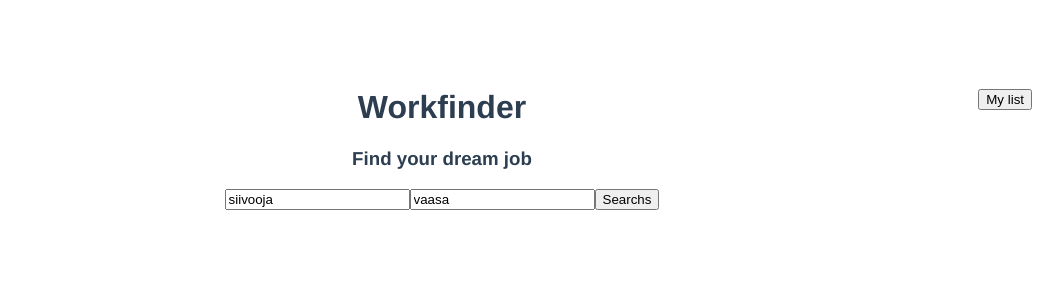
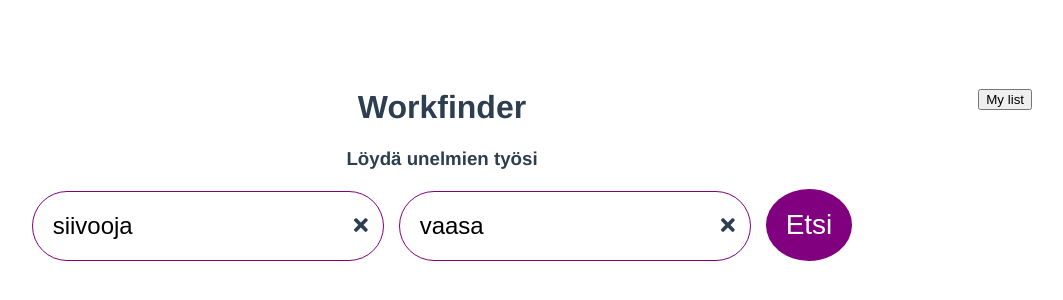
Before and after one commit to Kartturi/workfinder, a Vue app in the folder client/: page / in a window 1280 px wide. Shown: the top 300 px of the page, without its empty margins (198-1261 px from the left). Built offline with nearby package versions, Linux system fonts and the light colour scheme.

Commit message:
init finnish css styling

```diff
--- a/client/src/components/JobList.vue
+++ b/client/src/components/JobList.vue
@@ -3,7 +3,7 @@
     <li v-for="(job,i) in jobs" v-bind:key="`${i}-${job.id}`">
       <!-- <jobListItem v-bind:job="job"></jobListItem> -->
 
-      <joblistitem v-bind:job="job"></joblistitem>
+      <joblistitem v-bind="{job, ownlist, deleteJob}"></joblistitem>
     </li>
   </ul>
 </template>
@@ -12,10 +12,11 @@
 <script>
 import JobListItem from "./JobListItem";
 export default {
-  props: ["jobs"],
+  props: ["jobs", "ownlist", "deleteJob"],
   components: {
     joblistitem: JobListItem
-  }
+  },
+  created() {}
 };
 </script>
 
--- a/client/src/components/JobListItem.vue
+++ b/client/src/components/JobListItem.vue
@@ -14,13 +14,21 @@
       </a>
     </div>
     <div class="joblist-item joblist-item-own">
-      <p>
+      <p v-if="!ownlist">
         <font-awesome-icon
           v-bind:class="{active: clicked}"
-          v-on:click="handleClick"
+          v-on:click="handlePlusClick"
           icon="plus"
           class="ownlist-btn"
         />
+      </p>
+      <p v-if="ownlist">
+        <font-awesome-icon
+          v-bind:class="{active_minus: clickedMinus}"
+          v-on:click="handleMinusClick"
+          icon="minus"
+          class="ownlist-btn"
+        ></font-awesome-icon>
       </p>
     </div>
   </div>
@@ -31,12 +39,21 @@
 export default {
   data() {
     return {
-      clicked: false
+      clicked: false,
+      clickedMinus: false
     };
   },
-  props: ["job"],
+  props: ["job", "ownlist", "deleteJob"],
   methods: {
-    handleClick(e) {
+    handleMinusClick(e) {
+      this.clickedMinus = true;
+      let storageJobs = JSON.parse(localStorage.getItem("jobs"));
+      let newStorageArr = storageJobs.filter(job => job.id !== this.job.id);
+      this.deleteJob(newStorageArr);
+
+      return localStorage.setItem("jobs", JSON.stringify(newStorageArr));
+    },
+    handlePlusClick(e) {
       if (this.clicked) return;
       this.clicked = true;
 
@@ -51,13 +68,17 @@ export default {
         return localStorage.setItem("jobs", JSON.stringify([this.job]));
       }
     }
-  }
+  },
+  created() {}
 };
 </script>
 
 <style>
 .active {
   color: green;
+}
+.active_minus {
+  color: red;
 }
 .joblist-items {
   display: flex;
--- a/client/src/components/OwnList.vue
+++ b/client/src/components/OwnList.vue
@@ -1,10 +1,11 @@
 <template>
   <div class="home">
     <h1>Workfinder</h1>
-    <h3>Find your dream job</h3>
-    <h3>Ownlist</h3>
+
+    <h3>Sinun listasi</h3>
+
     <div class="joblist-container-own">
-      <joblist v-bind:jobs="jobs"/>
+      <joblist v-bind="{jobs, ownlist:showOwnList, deleteJob}"/>
     </div>
   </div>
 </template>
@@ -23,16 +24,20 @@ export default {
       backUpJobs: null,
       jobs: null,
       test: "",
-      errors: []
+      errors: [],
+      showOwnList: true
     };
   },
   components: {
     joblist: JobList,
     sorting: Sorting
   },
-  methods: {},
+  methods: {
+    deleteJob(joblist) {
+      this.jobs = joblist;
+    }
+  },
   created() {
-    console.log("mounted");
     let jobsArr = JSON.parse(localStorage.getItem("jobs"));
     if (!jobsArr) return;
 
--- a/client/src/components/SearchBar.vue
+++ b/client/src/components/SearchBar.vue
@@ -1,15 +1,71 @@
 <template>
   <div>
     <form>
-      <input v-model="form.job" placeholder="Työ" type="text" value="siivooja">
-      <input v-model="form.location" placeholder="Sijainti">
-      <button v-on:click="getValues">Searchs</button>
+      <span class="deleteicon">
+        <input
+          v-model="form.job"
+          placeholder="Työ"
+          type="text"
+          value="siivooja"
+          class="search-input"
+        >
+        <span v-if="form.job" v-on:click="clearValueJob" class="deleteicon-span">
+          <font-awesome-icon icon="times"></font-awesome-icon>
+        </span>
+      </span>
+      <span class="deleteicon">
+        <input v-model="form.location" placeholder="Kaupunki" class="search-input">
+        <span v-if="form.location" v-on:click="clearLocationJob" class="deleteicon-span">
+          <font-awesome-icon icon="times"></font-awesome-icon>
+        </span>
+      </span>
+      <button v-on:click="getValues" class="find-btn">Etsi</button>
     </form>
     <p>{{error}}</p>
   </div>
 </template>
 
+<style>
+.find-btn {
+  font-size: 28px;
+  border: none;
+  padding: 20px;
+  border-radius: 50%;
+  background-color: purple;
+  color: white;
+  cursor: pointer;
+  outline: none;
+}
 
+.find-btn:active {
+  background-color: rgb(197, 31, 197);
+  box-shadow: 0 5px #666;
+  transform: translateY(4px);
+  transition-duration: 0.1s;
+}
+.deleteicon {
+  position: relative;
+}
+
+.deleteicon-span {
+  position: absolute;
+  display: block;
+  bottom: 6px;
+  right: 30px;
+  width: 16px;
+  height: 16px;
+  font-size: 20px;
+  cursor: pointer;
+}
+.search-input {
+  border-radius: 50px;
+  margin-right: 15px;
+  padding: 20px;
+  font-size: 24px;
+  outline: none;
+  border: 1px solid purple;
+}
+</style>
 
 <script>
 export default {
@@ -23,6 +79,12 @@ export default {
     };
   },
   methods: {
+    clearValueJob() {
+      this.form.job = "";
+    },
+    clearLocationJob() {
+      this.form.location = "";
+    },
     getValues(e) {
       e.preventDefault();
       if (!this.form.job) {
--- a/client/src/components/Sorting.vue
+++ b/client/src/components/Sorting.vue
@@ -36,11 +36,7 @@ export default {
   methods: {
     sortingClick(e) {
       this.sorting[e.target.dataset.box] = !this.sorting[e.target.dataset.box];
-      console.log(
-        this.sorting.duuni,
-        this.sorting.oikotie,
-        this.sorting.random
-      );
+
       this.$emit("sorting-event", this.sorting);
     }
   }
--- /dev/null
+++ b/client/src/components/loadingSpinner.vue
@@ -0,0 +1,43 @@
+<template>
+  <div class="lds-ripple">
+    <div></div>
+    <div></div>
+  </div>
+</template>
+
+
+<style>
+.lds-ripple {
+  margin-top: 50px;
+  display: inline-block;
+  position: relative;
+  width: 64px;
+  height: 64px;
+}
+.lds-ripple div {
+  position: absolute;
+  border: 4px solid purple;
+  opacity: 1;
+  border-radius: 50%;
+  animation: lds-ripple 1s cubic-bezier(0, 0.2, 0.8, 1) infinite;
+}
+.lds-ripple div:nth-child(2) {
+  animation-delay: -0.5s;
+}
+@keyframes lds-ripple {
+  0% {
+    top: 28px;
+    left: 28px;
+    width: 0;
+    height: 0;
+    opacity: 1;
+  }
+  100% {
+    top: -1px;
+    left: -1px;
+    width: 58px;
+    height: 58px;
+    opacity: 0;
+  }
+}
+</style>
--- a/client/src/main.js
+++ b/client/src/main.js
@@ -2,11 +2,11 @@ import Vue from "vue";
 import App from "./App.vue";
 import router from "./router";
 import { library } from "@fortawesome/fontawesome-svg-core";
-import { faArrowRight, faPlus } from "@fortawesome/free-solid-svg-icons";
+import { faArrowRight, faPlus, faMinus, faTimes } from "@fortawesome/free-solid-svg-icons";
 import { FontAwesomeIcon } from "@fortawesome/vue-fontawesome";
 
 Vue.config.productionTip = false;
-library.add(faArrowRight, faPlus);
+library.add(faArrowRight, faPlus, faMinus, faTimes);
 
 Vue.component("font-awesome-icon", FontAwesomeIcon);
 
--- a/client/src/views/Home.vue
+++ b/client/src/views/Home.vue
@@ -3,10 +3,14 @@
     <ownbutton v-on:change-page="changePage"></ownbutton>
     <div v-if="!showOwnlist">
       <h1>Workfinder</h1>
-      <h3>Find your dream job</h3>
+      <h3>Löydä unelmien työsi</h3>
+
       <searchBar @clicked="getJobs"></searchBar>
+      <loadingspinner v-if="isLoading"></loadingspinner>
+      <p v-if="jobs">Duunitori:{{resLength.duuni}} Oikotie:{{resLength.oikotie}}</p>
+
       <div class="joblist-container">
-        <joblist v-bind:jobs="jobs"/>
+        <joblist v-bind:jobs="jobs" v-bind:ownlist="showOwnlist"/>
         <sorting v-if="jobs" v-on:sorting-event="sortList"></sorting>
       </div>
     </div>
@@ -24,6 +28,7 @@ import Sorting from "../components/Sorting";
 import shuffleArray from "../utils/shuffleArr";
 import OwnButton from "../components/OwnButton";
 import OwnList from "../components/OwnList";
+import loadingSpinner from "../components/loadingSpinner";
 // @ is an alias to /src
 
 export default {
@@ -34,7 +39,9 @@ export default {
       jobs: null,
       test: "",
       errors: [],
-      showOwnlist: false
+      showOwnlist: false,
+      resLength: {},
+      isLoading: false
     };
   },
   components: {
@@ -42,14 +49,16 @@ export default {
     searchBar: SearchBar,
     joblist: JobList,
     ownbutton: OwnButton,
-    ownlist: OwnList
+    ownlist: OwnList,
+    loadingspinner: loadingSpinner
   },
   methods: {
     changePage(info) {
-      console.log();
       this.showOwnlist = info;
     },
     getJobs(params) {
+      this.isLoading = true;
+      let that = this;
       const jobReqUrl = `http://localhost:5000/job/${params.job}/${
         !params.location ? "empty" : params.location
       }`;
@@ -57,36 +66,38 @@ export default {
         .get(jobReqUrl)
         .then(response => {
           //filter empty arrays out
+          this.isLoading = false;
           let filtered = response.data.filter(arr => arr);
 
           let jobArr = filtered[0];
           if (filtered[1]) {
             let mergedArr = jobArr.concat(filtered[1]);
-            console.log(mergedArr);
 
             this.backUpJobs = mergedArr;
-
+            this.resLength["duuni"] = mergedArr.filter(
+              job => job.host === "duuni"
+            ).length;
+            this.resLength["oikotie"] = mergedArr.filter(
+              job => job.host === "oikotie"
+            ).length;
             let newArr = mergedArr.map(item => item);
             shuffleArray(newArr);
             return (this.jobs = newArr);
           }
+
           this.backUpJobs = jobArr;
+
           return (this.jobs = jobArr);
-
-          console.log(this.jobs);
         })
         .catch(err => console.log(err));
     },
     sortList(info) {
-      console.log(info.duuni, info.oikotie, info.random);
       if (info.duuni && info.oikotie && info.random) {
-        console.log("all  happened", this.backUpJobs, "what");
         let sortedJobList = this.backUpJobs.map(item => item);
         shuffleArray(sortedJobList);
         return (this.jobs = sortedJobList);
       }
       if (!info.duuni && !info.oikotie && !info.random) {
-        console.log("all nothing happened");
         return (this.jobs = this.backUpJobs.map(item => item));
       }
       if (!info.duuni && !info.oikotie && info.random) {
```
